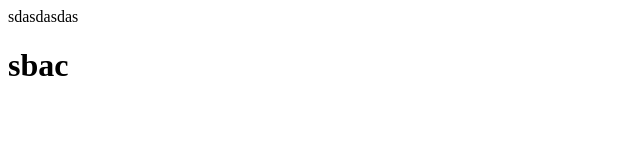
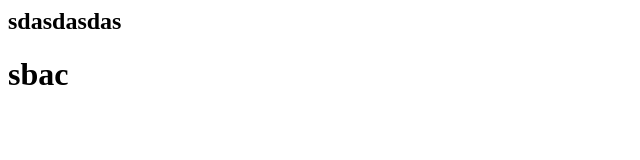
Before and after one commit to kenturo/freelancer, a plain HTML site: page index.html in a window 1280 px wide. Shown: the whole page, without its empty margins (0-640 px from the left). Drawn offline with Linux system fonts and the light colour scheme.

Commit message:
them tag h2
them tag h2

```diff
--- a/index.html
+++ b/index.html
@@ -3,7 +3,7 @@
 	</head>
 
 	<body>
-	sdasdasdas
+	<h2>sdasdasdas</h2>
 		<h1>sbac</h1>
 	</body>
 </html>
```
